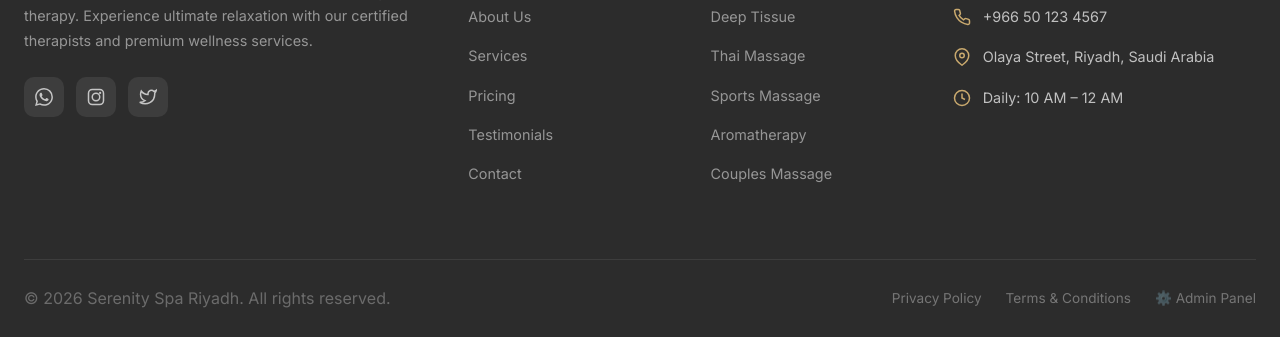
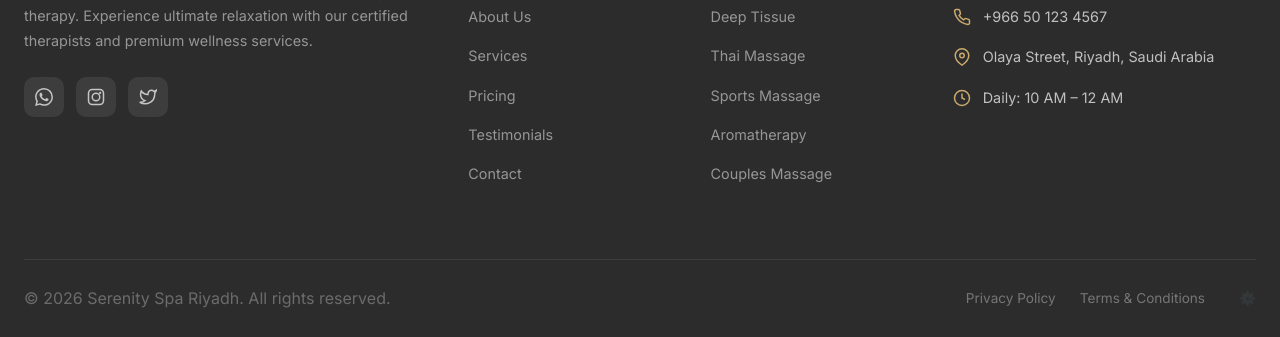
Before and after one commit to wasi014101-wq/massage-centre, a plain HTML site: page index.html in a window 1280 px wide. Shown: the part 8091-8428 px from the top of the page. Drawn offline with nearby package versions, Linux system fonts and the light colour scheme.

Commit message:
admin pannel securing

```diff
--- a/index.html
+++ b/index.html
@@ -1281,7 +1281,7 @@
         <div class="footer-bottom-links">
           <a href="#">Privacy Policy</a>
           <a href="#">Terms & Conditions</a>
-          <a href="admin.html" class="admin-link">⚙️ Admin Panel</a>
+          <a href="admin.html" class="admin-link hidden-admin-link" aria-label="Admin Panel">⚙️</a>
         </div>
       </div>
     </div>
--- a/styles.css
+++ b/styles.css
@@ -2234,3 +2234,18 @@ input:checked + .slider:before {
   background: var(--color-gold);
   color: #ffffff;
 }
+
+/* Subtle Hidden Admin Link in Footer */
+.hidden-admin-link {
+  opacity: 0.25;
+  font-size: 0.85rem;
+  margin-left: 10px;
+  text-decoration: none;
+  transition: opacity 0.3s ease, transform 0.3s ease;
+  display: inline-block;
+}
+
+.hidden-admin-link:hover {
+  opacity: 1;
+  transform: rotate(45deg);
+}
```
